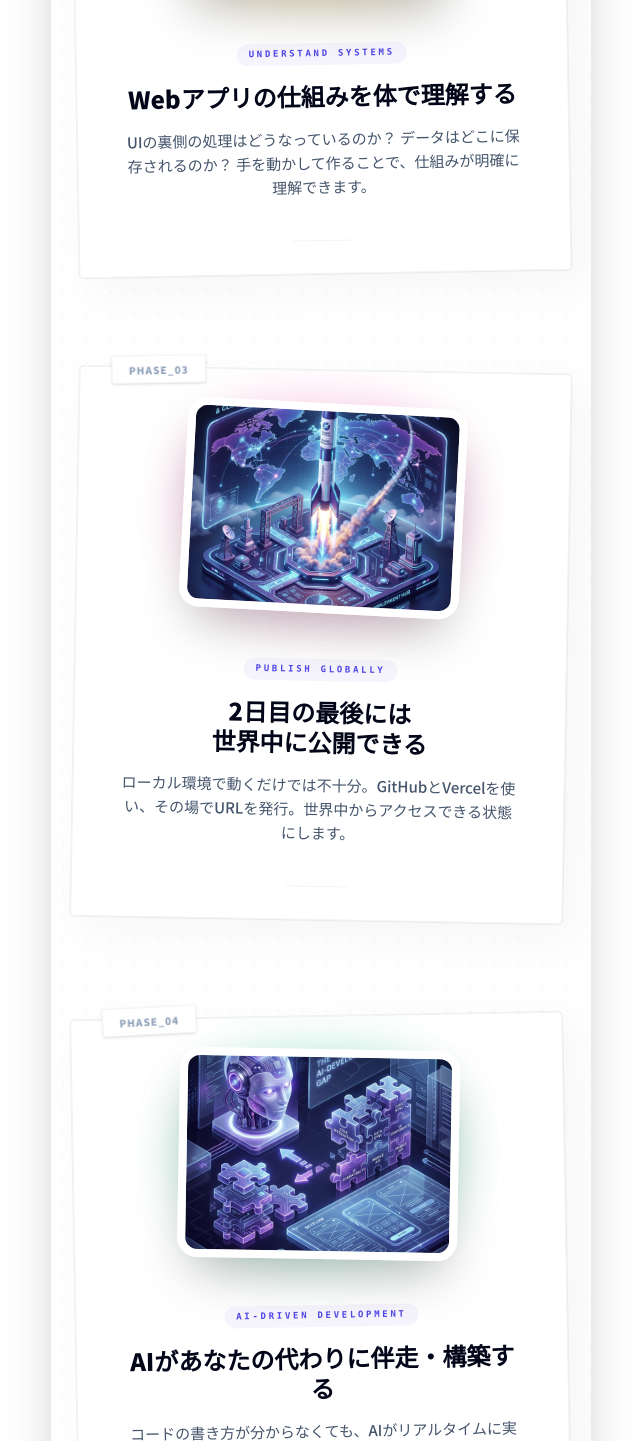
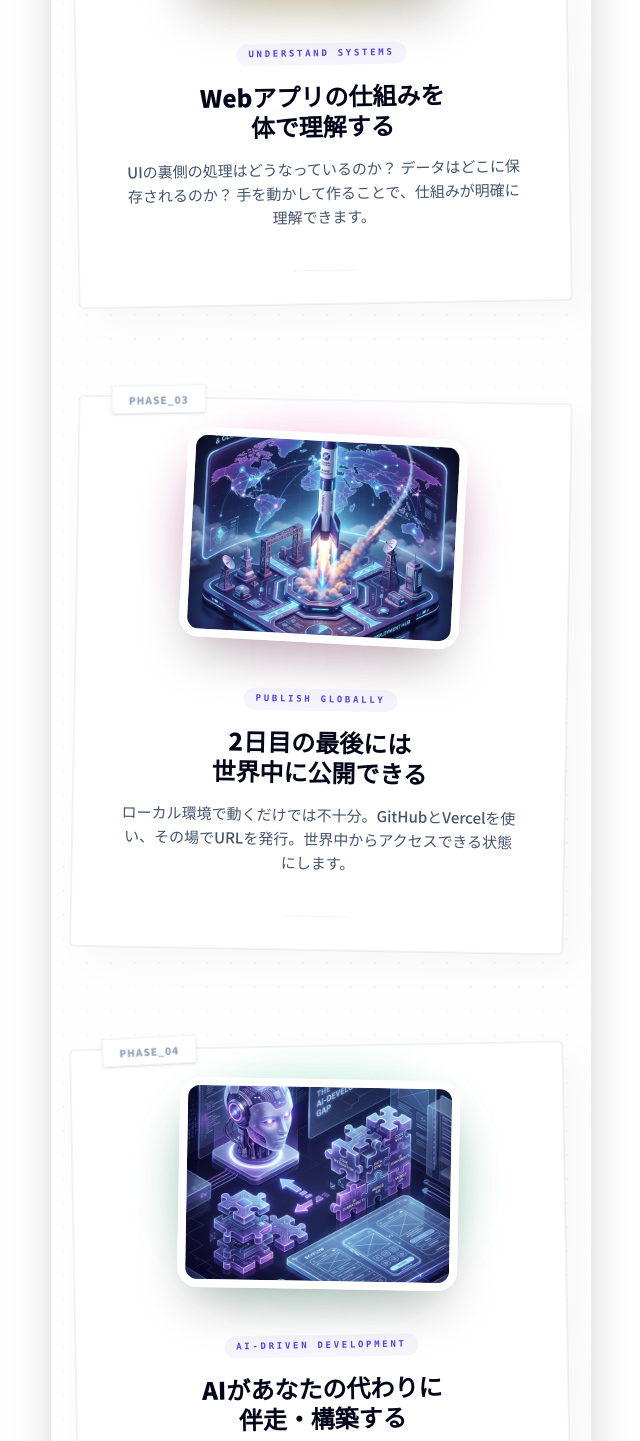
Before and after one commit to seiyus-dot/product-camp-lp, a Next.js app: page / in a window 1280 px wide. Shown: the part 4329-5770 px from the top of the page, without its empty margins (319-959 px from the left). Built offline with nearby package versions, Linux system fonts and the light colour scheme.

Commit message:
fix: enforce safe line breaks for WhySection titles using flexbox

```diff
--- a/components/WhySection.tsx
+++ b/components/WhySection.tsx
@@ -2,40 +2,40 @@ import FadeIn from "./FadeIn";
 
 const features = [
   {
-    title: (
-      <>
-        AIツールの使い方ではなく
-        <br />
-        「作り方」を学ぶ
-      </>
-    ),
+    titleLines: [
+      "AIツールの使い方ではなく",
+      "「作り方」を学ぶ"
+    ],
     description: "プロンプトを入力するだけの作業者ではなく、アプリの構造を定義し、AIを使いこなす「設計者」としての視点を養います。",
     id: "01",
     label: "LEARN HOW TO BUILD",
     image: "/images/concept-01.png",
   },
   {
-    title: "Webアプリの仕組みを体で理解する",
+    titleLines: [
+      "Webアプリの仕組みを",
+      "体で理解する"
+    ],
     description: "UIの裏側の処理はどうなっているのか？ データはどこに保存されるのか？ 手を動かして作ることで、仕組みが明確に理解できます。",
     id: "02",
     label: "UNDERSTAND SYSTEMS",
     image: "/images/concept-02.png",
   },
   {
-    title: (
-      <>
-        2日目の最後には
-        <br />
-        世界中に公開できる
-      </>
-    ),
+    titleLines: [
+      "2日目の最後には",
+      "世界中に公開できる"
+    ],
     description: "ローカル環境で動くだけでは不十分。GitHubとVercelを使い、その場でURLを発行。世界中からアクセスできる状態にします。",
     id: "03",
     label: "PUBLISH GLOBALLY",
     image: "/images/concept-03.png",
   },
   {
-    title: "AIがあなたの代わりに伴走・構築する",
+    titleLines: [
+      "AIがあなたの代わりに",
+      "伴走・構築する"
+    ],
     description: "コードの書き方が分からなくても、AIがリアルタイムに実装を担当。あなたは設計図を描き、AIにフィードバックするだけです。",
     id: "04",
     label: "AI-DRIVEN DEVELOPMENT",
@@ -108,8 +108,10 @@ export default function WhySection() {
                         <span className="mb-4 inline-block font-mono text-[9px] font-bold tracking-[0.3em] text-primary uppercase px-3 py-1 bg-primary/5 rounded-full">
                           {feature.label}
                         </span>
-                        <h3 className="mb-4 text-2xl font-black text-slate-950 leading-tight">
-                          {feature.title}
+                        <h3 className="mb-4 text-2xl font-black text-slate-950 leading-tight flex flex-col items-center">
+                          {feature.titleLines.map((line, lineIndex) => (
+                            <span key={lineIndex} className="block whitespace-nowrap">{line}</span>
+                          ))}
                         </h3>
                         <p className="text-[15px] leading-relaxed text-slate-600 font-medium">
                           {feature.description}
```
